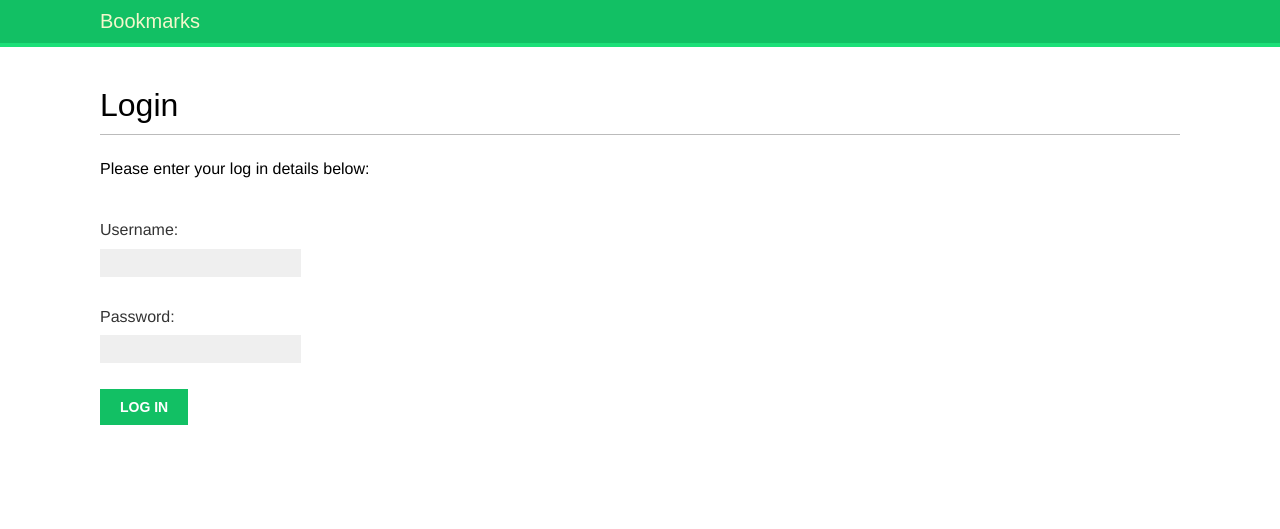
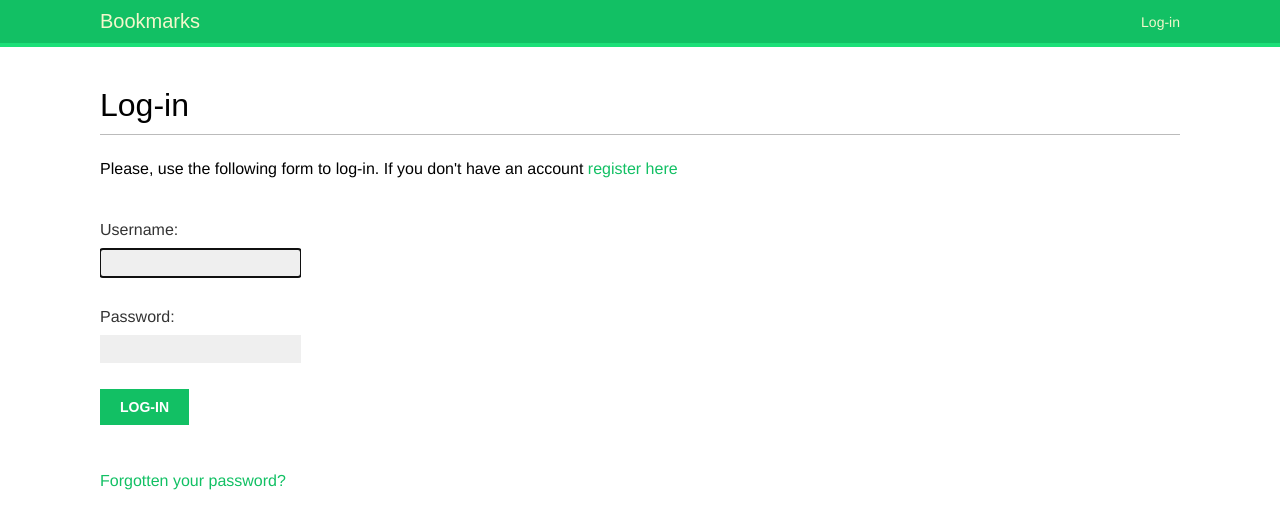
Before and after one commit to a-pradhan/django-socialmedia-app, a Django app: page /account/login/ in a window 1280 px wide. Shown: the top 529 px of the page. Run offline with Django 3.2, Linux system fonts and the light colour scheme; some web fonts are replaced.

Commit message:
Implemented Login and Logout using auth views and dashboard view to be displayed after user logs on

```diff
--- a/account/templates/base.html
+++ b/account/templates/base.html
@@ -8,6 +8,21 @@
 <body>
     <div id="header">
         <span class="logo">Bookmarks</span>
+        {% if request.user.is_authenticated %}
+        <ul class="menu">
+            <li {% if section == "dashboard" %} class="selected"{% endif %}><a href="{% url 'login' %}">Dashboard</a></li>
+            <li {% if section == "images" %} class="selected"{% endif %}><a href="#">Images</a></li>
+            <li {% if section == "people" %} class="selected"{% endif %}><a href="#">People</a></li>
+        </ul>
+        {% endif %}
+
+        <span class="user">
+            {% if request.user.is_authenticated %}
+                Hello {{ request.user.first_name }}, <a href="{% url 'logout' %}">Logout</a>
+            {%  else %}
+                <a href="{% url 'login' %}">Log-in</a>
+            {% endif %}
+        </span>
     </div>
 
     <div id="content">
--- /dev/null
+++ b/account/templates/registration/login.html
@@ -0,0 +1,23 @@
+{% extends "base.html" %}
+
+{% block title %}Log-in{% endblock %}
+
+{% block content %}
+    <h1>Log-in</h1>
+    {% if form.errors %}
+        <p>Your username and password didn't match. Please try again.</p>
+    {% else %}
+        <p>Please, use the following form to log-in. If you don't have an account <a href="#">register here</a></p>
+    {% endif %}
+
+    <div class="login-form">
+        <form action="{% url "login" %}" method="post">
+            {{ form.as_p }}
+            {% csrf_token %}
+            <input type="hidden" name="next" value="{{ next }}" />
+            <p><input type="submit" value="Log-in"></p>
+        </form>
+        <p><a href="#">Forgotten your password?</a></p>
+    </div>
+
+{% endblock %}
--- a/account/urls.py
+++ b/account/urls.py
@@ -1,6 +1,16 @@
 from django.conf.urls import url
 from . import views
+from django.contrib.auth import views as auth_views
 
 urlpatterns = [
-   url(r'^login/$',views.user_login,name='login'),
+    #url(r'^register/$', views.register, name='register'),
+    url(r'^login/$', auth_views.LoginView.as_view(),name="login"),
+    url(r'^logout/$', auth_views.LogoutView.as_view(), name="logout"),
+    #url(r'^logout-then-login/$',auth_views.logout_then_login, name="logout_then_login"),
+
+    #url(r'^password-change/$',auth_views.PasswordChangeView.as_view(), name="password_change"),
+    #url(r'^password-change/done/$',auth_views.PasswordChangeDoneView.as_view(), name="password_change"),
+    url(r'^$',views.dashboard,name="dashboard"),
+
+
 ]
--- a/account/views.py
+++ b/account/views.py
@@ -2,6 +2,7 @@ from django.http import HttpResponse
 from django.shortcuts import render
 from django.contrib.auth import authenticate, login
 from .forms import LoginForm
+from django.contrib.auth.decorators import login_required
 
 def user_login(request):
     if request.method == 'POST':
@@ -20,3 +21,10 @@ def user_login(request):
     else:
         form = LoginForm()
     return render(request,'account/login.html',{'form' : form})
+
+def register(request):
+    pass
+
+@login_required
+def dashboard(request):
+    return render(request,'account/dashboard.html',{'section': 'dashboard'})
--- a/bookmarks/urls.py
+++ b/bookmarks/urls.py
@@ -19,5 +19,5 @@ from django.contrib import admin
 urlpatterns = [
     url(r'^admin/', admin.site.urls),
     #url(r'^admin/',include(admin.site.urls)),
-    url(r'^account/',include('account.urls'))
+    url(r'^account/',include('account.urls')),
 ]
```
Also changed, not shown: account/templates/account/dashboard.html (added, +8 -0 lines), account/templates/registration/logged_out.html (added, +8 -0 lines), bookmarks/settings.py (+8 -2 lines), db.sqlite3, 1 other file.
